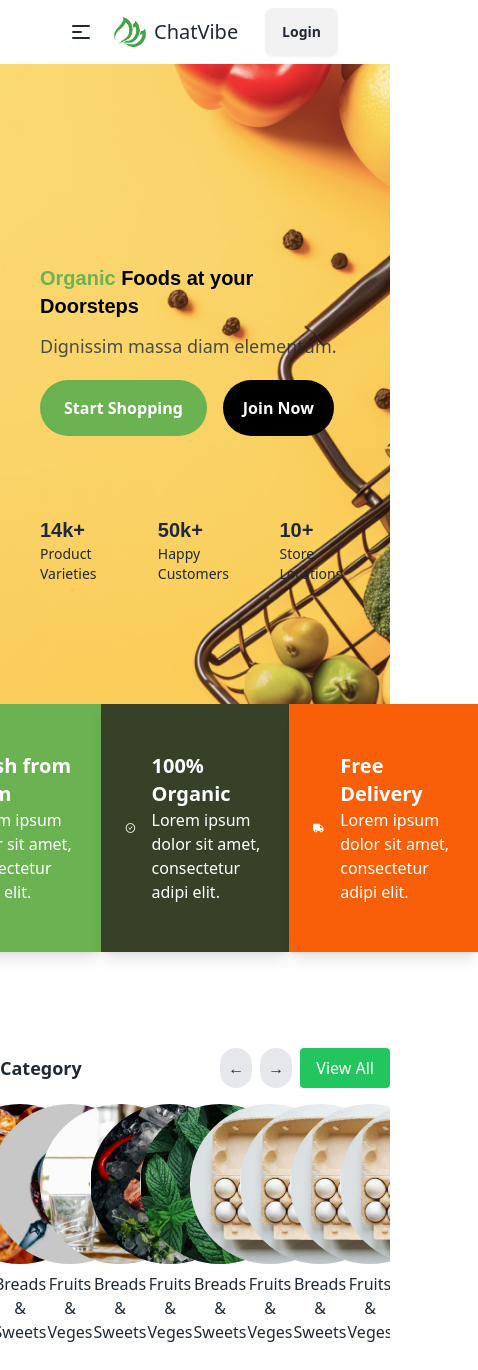
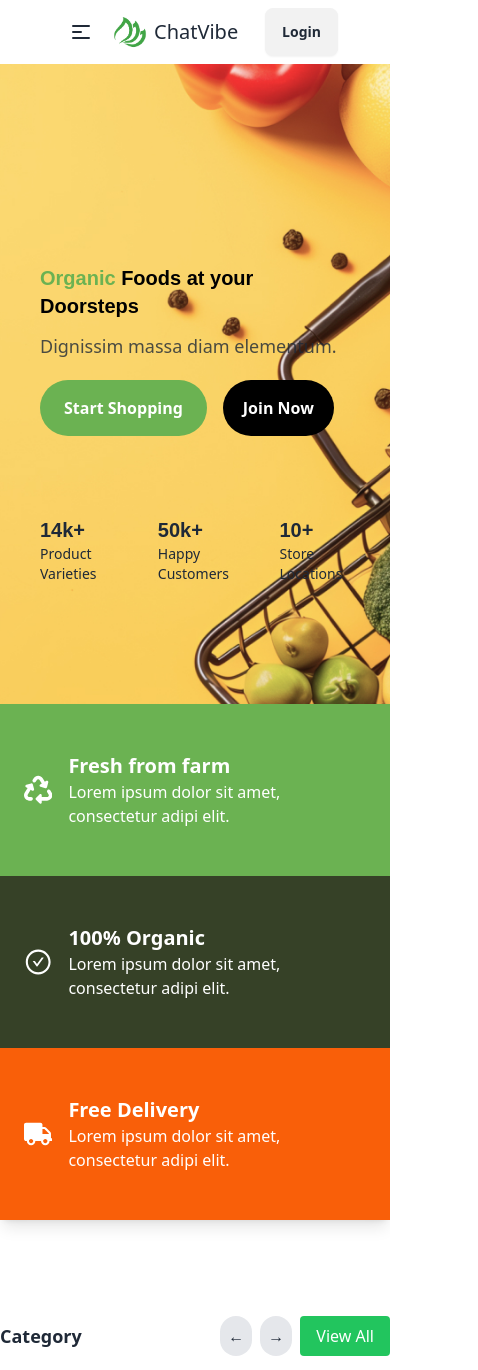
Before and after one commit to ashrafultusar/fresh-mart-client, a React (Vite) app: page / in a window 390 px wide. Shown: the top 1370 px of the page, 478 px wide, since content can reach past the window. Built offline with nearby package versions, Linux system fonts and the light colour scheme.

Commit message:
added update

```diff
--- a/src/Pages/Home/Bannar.jsx
+++ b/src/Pages/Home/Bannar.jsx
@@ -44,22 +44,25 @@ const Banner = () => {
         </div>
       </div>
 
-      <div className="relative flex justify-center text-white -mt-20">
-        <div className="bg-[#6BB252] flex items-center px-6 py-12  shadow-lg">
+          <div className="relative flex flex-col md:flex-row justify-center text-white
+        -mt-20
+
+           ">
+  <div className="bg-[#6BB252] flex items-center px-6 py-12 shadow-lg">
     <FaRecycle className="text-4xl mr-4" />
     <div>
       <h2 className="font-semibold text-xl">Fresh from farm</h2>
       <p>Lorem ipsum dolor sit amet, consectetur adipi elit.</p>
     </div>
   </div>
-        <div className="bg-[#364127] flex items-center px-6 py-12  shadow-lg">
+  <div className="bg-[#364127] flex items-center px-6 py-12 shadow-lg">
     <AiOutlineCheckCircle className="text-4xl mr-4" />
     <div>
       <h2 className="font-semibold text-xl">100% Organic</h2>
       <p>Lorem ipsum dolor sit amet, consectetur adipi elit.</p>
     </div>
   </div>
-        <div className="bg-[#F95F09] flex items-center px-6 py-12  shadow-lg">
+  <div className="bg-[#F95F09] flex items-center px-6 py-12 shadow-lg">
     <FaTruck className="text-4xl mr-4" />
     <div>
       <h2 className="font-semibold text-xl">Free Delivery</h2>
@@ -67,6 +70,8 @@ const Banner = () => {
     </div>
   </div>
 </div>
+
+
     </div>
   );
 };
```
Lines whose indentation alone changed are shown as unchanged.
